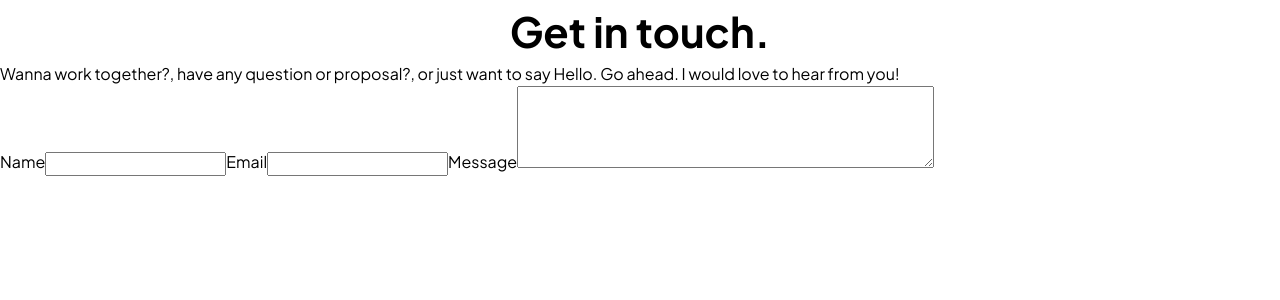
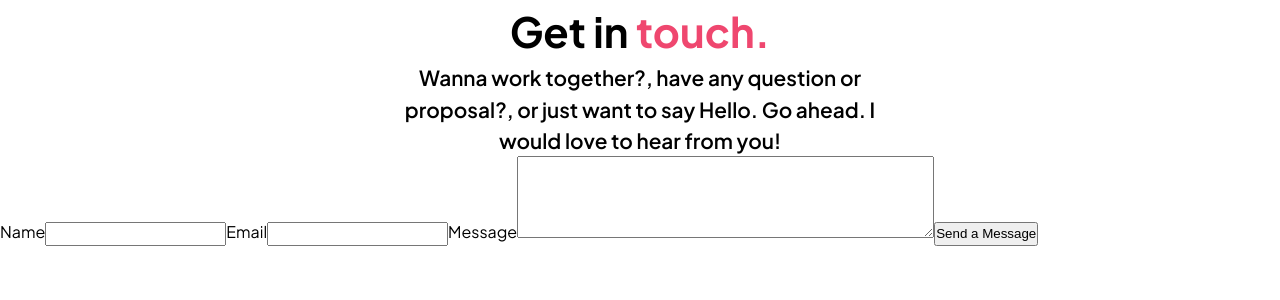
Before and after one commit to Ugboaja-Uchechi/portfolio-site, a React (Create React App) app: page /contact in a window 1280 px wide. Shown: the top 300 px of the page. Built offline with nearby package versions, Linux system fonts and the light colour scheme.

Commit message:
Adjust stling

```diff
--- a/src/component/Contact.js
+++ b/src/component/Contact.js
@@ -4,8 +4,8 @@ const Contact = () => {
   return (
     <>
       <footer>
-        <h2 className="headings">Get in touch.</h2>
-        <p>Wanna work together?, have any question or proposal?, or just want to say Hello. Go ahead. I would love to hear from you!</p>
+        <h2 className="headings">Get in <span>touch.</span></h2>
+        <p id="footer-p">Wanna work together?, have any question or proposal?, or just want to say Hello. Go ahead. I would love to hear from you!</p>
         <form>
           <label for="name">Name</label>
           <input type="text" id="name" name="name" required></input>
@@ -13,6 +13,7 @@ const Contact = () => {
           <input type="email" id="email" name="email" required></input>
           <label for="message">Message</label>
           <textarea id="message" for="message" rows="4" cols="50" required></textarea>
+          <button type="submit">Send a Message</button>
         </form>
       </footer>
     </>
--- a/src/index.css
+++ b/src/index.css
@@ -2,9 +2,11 @@
 
 :root {
   --black: #28282a;
-  --shadeOfPink: #f8edeb;
+  --lightTheme: #f8edeb;
   --shadeOfRed: #f25c54;
-  --textCover: #ef476f;
+  --textCover:#ef476f;
+  --darkTheme: #023047;
+  --lightSelection: navajowhite;
 }
 
 * {
@@ -25,17 +27,25 @@ body {
 /* Header - Navigation Styling */
 
 header {
-  background-color: var(--shadeOfPink);
+  background-color: var(--lightTheme);
   height: 13vh;
 }
 
 .nav {
   display: flex;
   justify-content: space-around;
+  align-items: center;
   font-size: calc(0.3rem + 1vw);
   padding-block-start: min(2rem, 4vh);
   padding-block-end: min(2rem, 4vh);
   color: var(--black);
+}
+
+.header-name{
+  font-weight: 600;
+  /* Mobile Text
+  font-size: calc(1.5rem + 1vw); */
+  font-size: calc(0.75rem + 0.75vw);
 }
 
 .header-name:hover {
@@ -61,6 +71,7 @@ header {
   transition: all 0.2s ease;
   cursor: pointer;
   font-weight: 600;
+  font-size: calc(0.75rem + 0.75vw);
 }
 
 .header-ul li a:hover {
@@ -83,7 +94,7 @@ header {
   display: flex;
   align-items: center;
   justify-content: space-around;
-  background-color: var(--shadeOfPink);
+  background-color: var(--lightTheme);
 }
 
 h1 {
@@ -109,7 +120,7 @@ p::selection,
 span::selection,
 a::selection,
 h3::selection {
-  background-color: navajowhite;
+  background-color: var(--lightSelection);
 }
 
 
@@ -122,7 +133,7 @@ h3::selection {
   display: flex;
   justify-content: center;
   align-items: center;
-  background-color: var(--shadeOfPink);
+  background-color: var(--lightTheme);
 }
 
 .headings {
@@ -183,4 +194,24 @@ h3::selection {
   /* height: 20vh;*/
 }
 
+img {
+  width: calc(2em * 3);
+}
+
 /* Project Styling End */
+
+/* Contact Styling */
+
+p {
+  /* font-size: clamp(1em, 0.75rem + 0.5vw, 1.2em); */
+  font-weight: 600;
+  font-size: calc(0.5rem + 1vw);
+}
+
+#footer-p {
+  margin: 0 auto;
+  text-align: center;
+  width: calc(5em * 5);
+}
+
+/* Contact Styling End */
```
